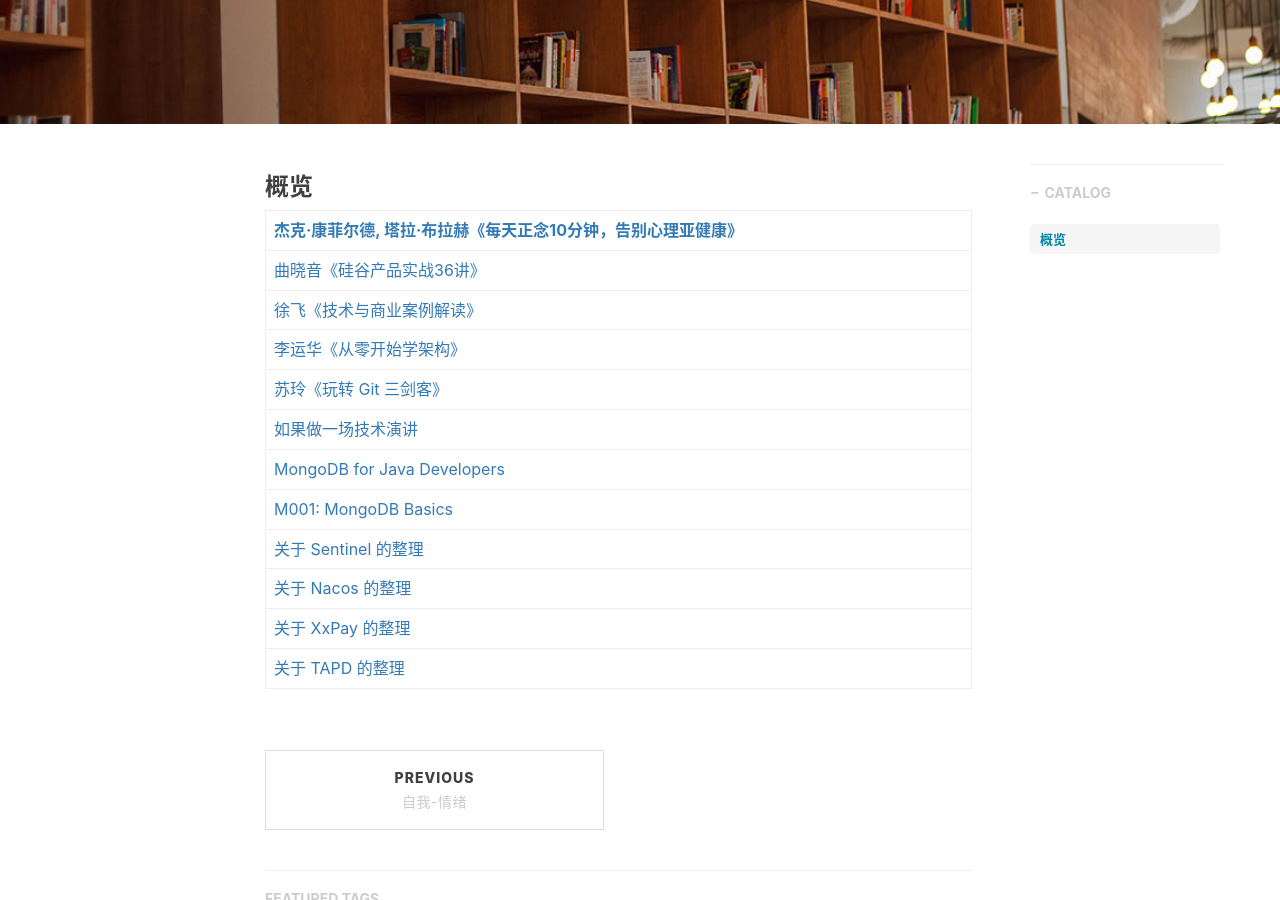
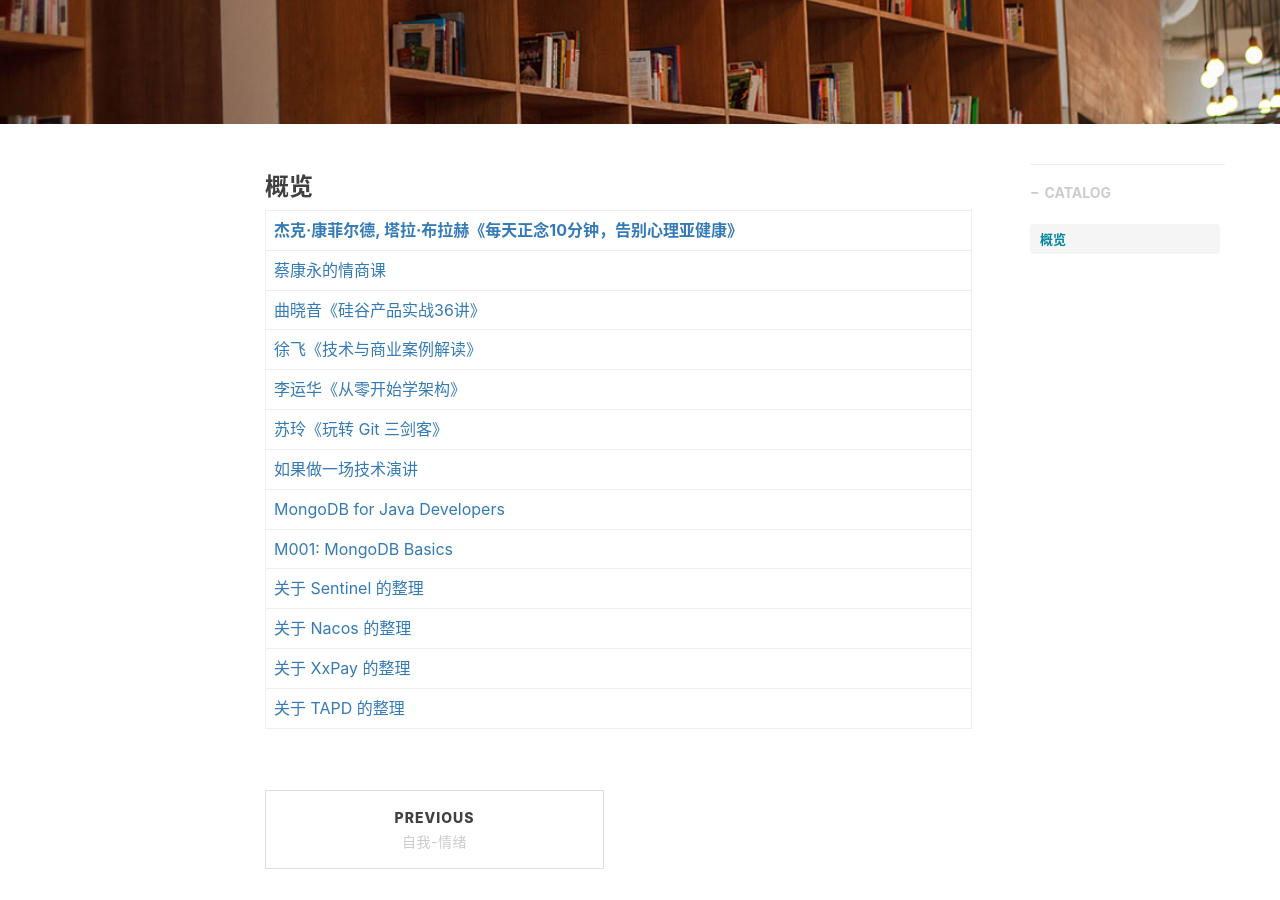
Before and after one commit to yuleizhuai/yuleizhuai.github.io, a Jekyll site: the page built from _posts/2018-11-25-index.markdown, in a window 1280 px wide and 900 px high, scrolled down 399 px. Built offline with Jekyll 4.4.1, drawn with Linux system fonts in a browser that asks for light colours; nearby versions of some CDN libraries; comment, search, counter and statistics services are not loaded.

Commit message:
add link

```diff
--- a/_posts/2018-11-25-index.markdown
+++ b/_posts/2018-11-25-index.markdown
@@ -17,6 +17,7 @@ tags:
 
 | [杰克·康菲尔德, 塔拉·布拉赫《每天正念10分钟，告别心理亚健康》](https://yulei.vip/2018/09/18/mindful/) |
 | ------------------------------------------------------------ |
+| [蔡康永的情商课](https://yulei.vip/2019/02/24/emotion/)      |
 | [曲晓音《硅谷产品实战36讲》](https://yulei.vip/2018/09/03/silicon-valley-products/) |
 | [徐飞《技术与商业案例解读》](https://yulei.vip/2018/11/26/Technology_and_business/) |
 | [李运华《从零开始学架构》](https://yulei.vip/2018/12/13/learning_architecture_from_zero/) |
```
